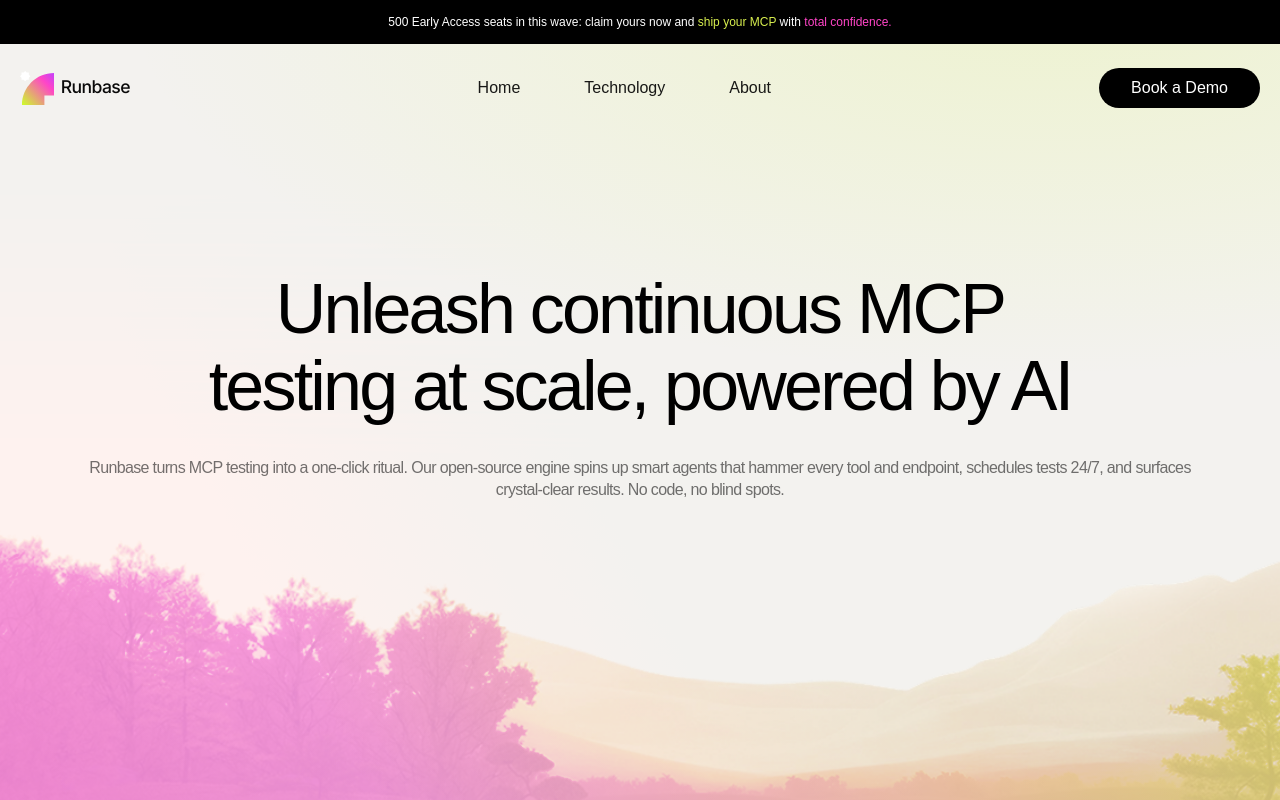
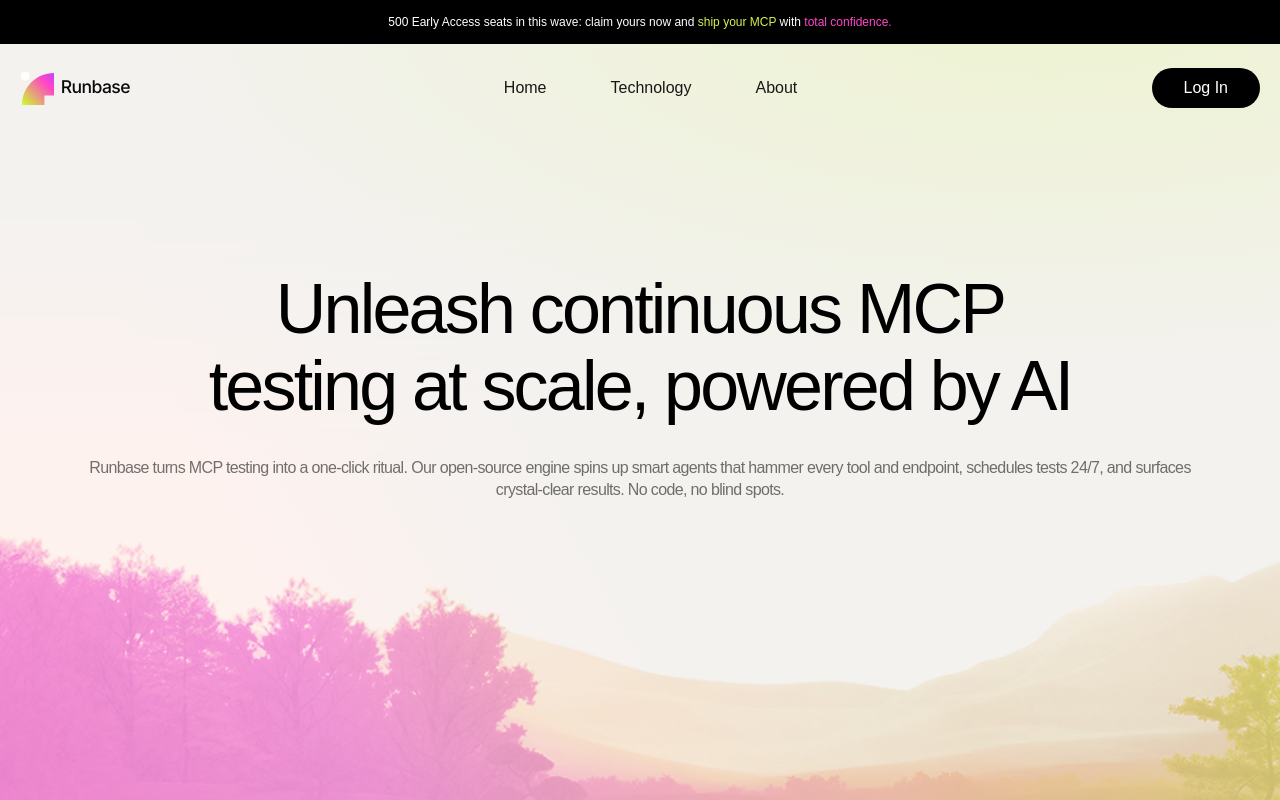
Before and after one commit to runbasehq/runbase, a Next.js app in the folder apps/web/: page / in a window 1280 px wide. Built offline with nearby package versions, Linux system fonts and the light colour scheme; a web font is replaced by a local one.

Commit message:
Integrate Better Auth Next.js

```diff
--- a/apps/web/app/page.tsx
+++ b/apps/web/app/page.tsx
@@ -49,12 +49,12 @@ export default function Page() {
             </a>
           </nav>
 
-          <a
-            href="#"
+          <Link
+            href="/sign-in"
             className="justify-self-end rounded-full bg-black px-8 py-3 text-[16px] font-normal leading-none tracking-[0] text-white transition-opacity hover:opacity-90"
           >
-            Book a Demo
-          </a>
+            Log In
+          </Link>
         </header>
 
         <section className="mx-auto flex w-full max-w-[1520px] flex-1 -translate-y-8 flex-col items-center justify-center px-5 pb-16 pt-10 text-center md:-translate-y-14 md:px-8 md:pb-24 md:pt-12">
```
